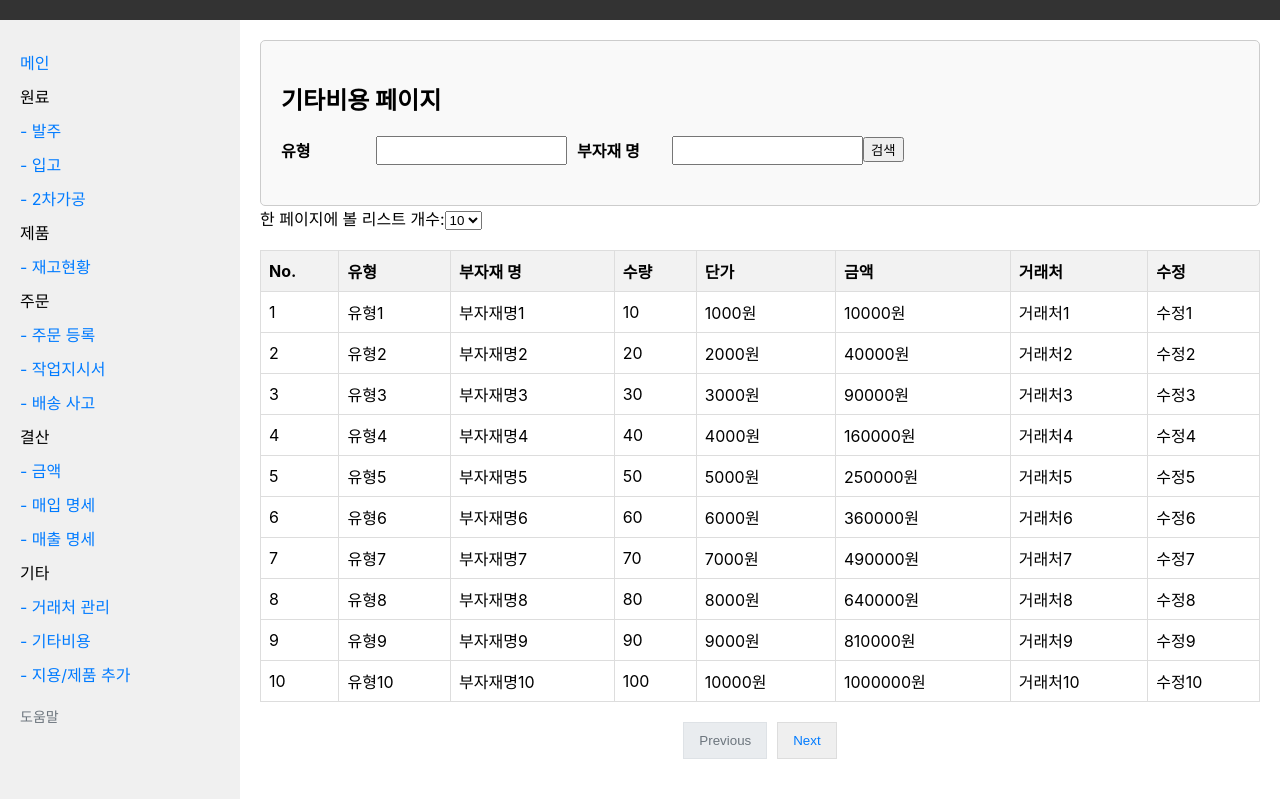
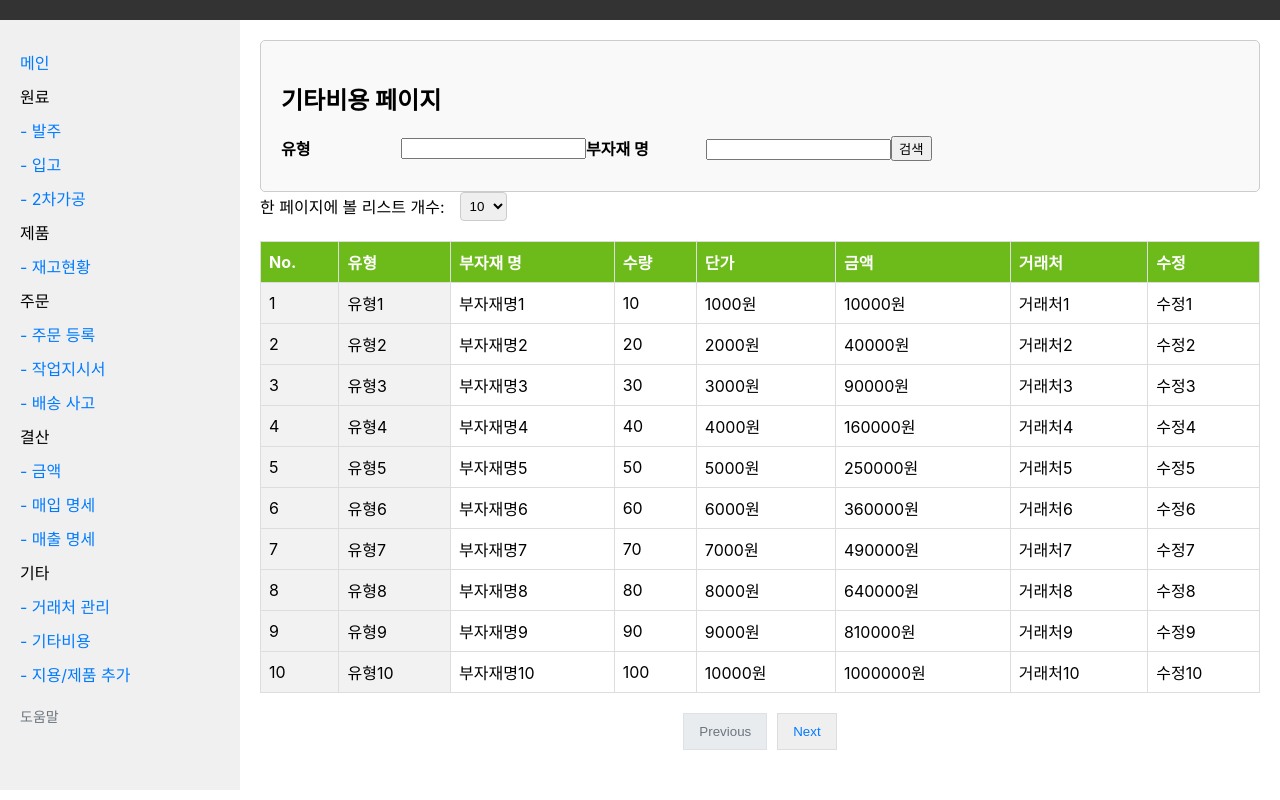
Before and after one commit to HIZENBERK/ai_bench, a React (Create React App) app in the folder meat/: page /others/costs in a window 1280 px wide. Built offline with nearby package versions, Linux system fonts and the light colour scheme.

Commit message:
재고현황 css

```diff
--- a/meat/src/css/ProductInventoryPage.css
+++ b/meat/src/css/ProductInventoryPage.css
@@ -1,27 +1,60 @@
 .product-inventory-page-container {
     padding: 20px;
+    font-family: Arial, sans-serif;
 }
 
-.input-container {
+.product-inventory-page-container h2 {
+    text-align: center; /* 제목 가운데 정렬 */
+    color: #6dbb1a; /* 연두색으로 글자 색상 지정 */
+}
+
+.input-section {
     display: flex;
+    justify-content: space-between;
+    align-items: flex-start;
     flex-wrap: wrap;
-    gap: 10px;
+    gap: 30px;
     margin-bottom: 20px;
 }
 
-.input-container label {
+.input-group {
     display: flex;
     align-items: center;
-    margin-right: -40px; /* 라벨과 입력란 사이의 간격 조정 */
+    gap: 20px;
+    margin-bottom: 10px;
 }
 
-.input-container input {
-    margin-left: 5px;
+.input-group label {
+    display: flex;
+    align-items: center;
+}
+
+.input-group input[type="text"] {
     padding: 5px;
+    border: 1px solid #ccc;
+    border-radius: 4px;
 }
 
 .dropdown-container {
+    display: flex;
+    align-items: center;
+    gap: 5px;
     margin-bottom: 20px;
+}
+
+.dropdown-container label {
+    margin-right: 10px;
+}
+
+.dropdown-container select {
+    padding: 5px;
+    border: 1px solid #ccc;
+    border-radius: 4px;
+}
+
+.table-container {
+    margin-top: 20px;
+    overflow-x: auto;
 }
 
 table {
@@ -37,7 +70,25 @@ th, td {
 }
 
 th {
+    background-color: #6dbb1a; /* 연두색 배경색 지정 */
+    color: white; /* 글자 색상 흰색으로 지정 */
+}
+
+td:first-child {
     background-color: #f2f2f2;
+}
+
+td:nth-child(2) {
+    background-color: #f2f2f2;
+}
+
+td button.edit-button {
+    background-color: #6dbb1a; /* 연두색 버튼 배경색 지정 */
+    color: white; /* 버튼 글자 색상 흰색으로 지정 */
+    padding: 8px 16px;
+    border: none;
+    cursor: pointer;
+    border-radius: 5px; /* 둥글게 만들기 */
 }
 
 .pagination-container {
--- a/meat/src/view/ProductInventoryPage.js
+++ b/meat/src/view/ProductInventoryPage.js
@@ -412,34 +412,49 @@ const ProductInventoryPage = () => {
     const indexOfFirstResult = indexOfLastResult - resultsPerPage;
     const currentResults = inventoryResults.slice(indexOfFirstResult, indexOfLastResult);
 
+    const handleEditClick = (index) => {
+        console.log(`Edit button clicked for index ${index}`);
+        // 여기서 원하는 편집 동작을 추가할 수 있습니다.
+    };
+
     return (
         <div className="product-inventory-page-container">
             <h2>재고 현황 페이지</h2>
 
-            <div className="input-container">
+            <div className="input-section">
+                <div className="input-group">
                     <label>
                         <input type="checkbox" /> 제품번호
                     </label>
                     <input type="text" placeholder="QR 인식" />
                 </div>
+            </div>
 
-            <div className="input-container">
+            <div className="input-section">
+                <div className="input-group">
                     <label>
                         <input type="checkbox" /> 제품번호
                     </label>
-                <input type="text"/>
+                    <input type="text" />
+                </div>
+                <div className="input-group">
                     <label>
                         <input type="checkbox" /> 판매기한
                     </label>
-                <input type="text"/>
+                    <input type="text" />
+                </div>
+                <div className="input-group">
                     <label>
                         <input type="checkbox" /> 소비기한
                     </label>
-                <input type="text"/>
+                    <input type="text" />
+                </div>
+                <div className="input-group">
                     <label>
                         <input type="checkbox" /> 작업자
                     </label>
-                <input type="text"/>
+                    <input type="text" />
+                </div>
             </div>
 
             <div className="dropdown-container">
@@ -451,6 +466,7 @@ const ProductInventoryPage = () => {
                 </select>
             </div>
 
+            <div className="table-container">
                 <table>
                     <thead>
                         <tr>
@@ -484,11 +500,16 @@ const ProductInventoryPage = () => {
                                 <td>{result.remainingQuantity}</td>
                                 <td>{result.salesPrice}</td>
                                 <td>{result.quantityOrPerformance}</td>
-                            <td>{result.edit}</td>
+                                <td>
+                                    <button className="edit-button" onClick={() => handleEditClick(index)}>
+                                        Edit
+                                    </button>
+                                </td>
                             </tr>
                         ))}
                     </tbody>
                 </table>
+            </div>
 
             <Pagination
                 currentPage={currentPage}
```
Lines whose indentation alone changed are shown as unchanged.
